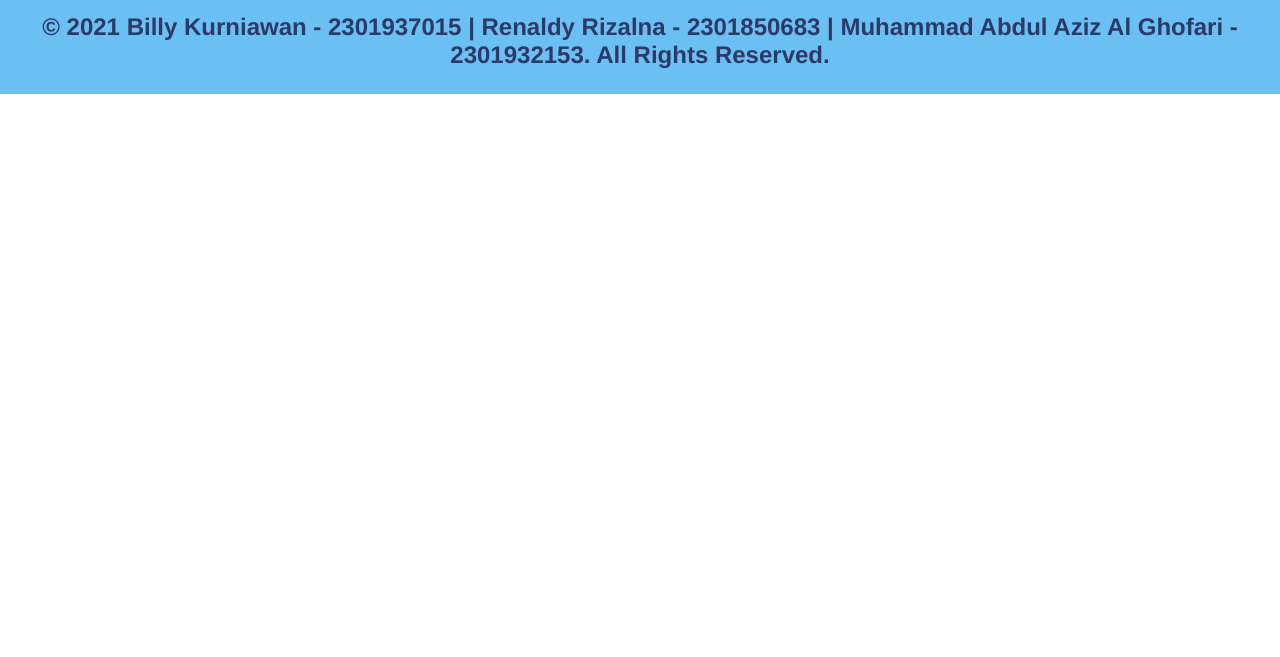
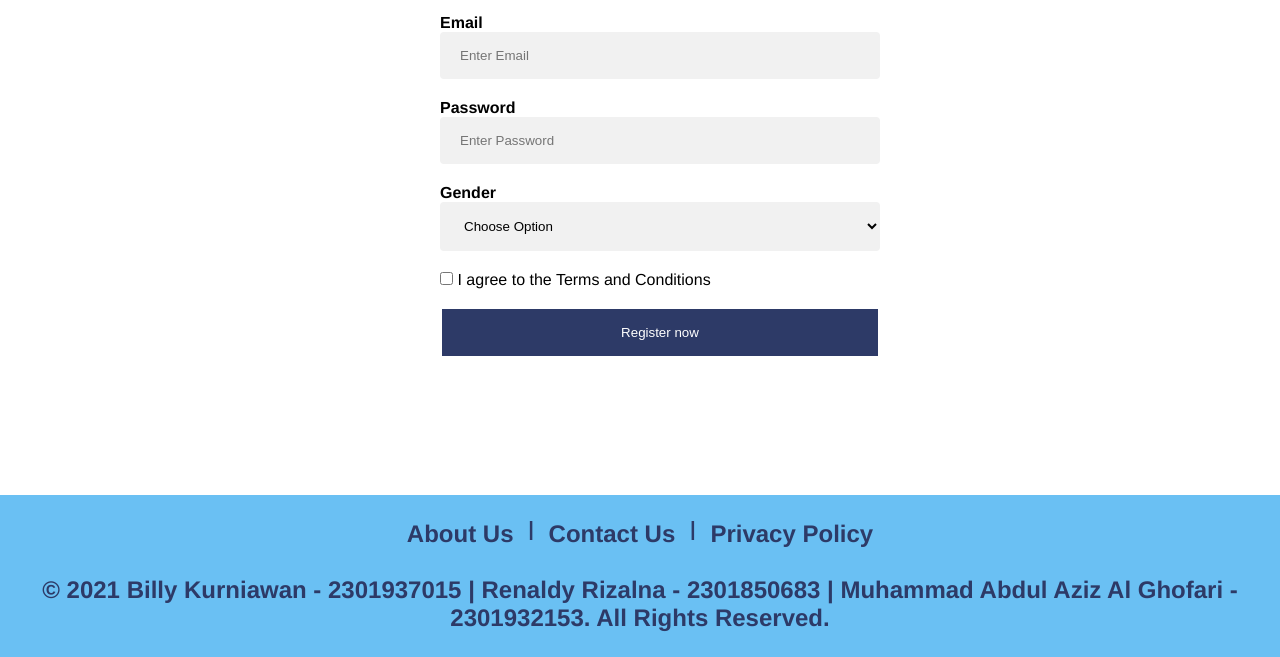
Before and after one commit to iridescent7/project-hci, a plain HTML site: page Frawlhalla/playNow.html in a window 1280 px wide. Shown: the part 315-972 px from the top of the page. Before the commit the page ends 800 px from the top, so only its background shows below. Drawn offline with Linux system fonts and the light colour scheme; files whose address does not match are found by name.

Commit message:
feat: add styling to register page

```diff
--- a/Frawlhalla/playNow.html
+++ b/Frawlhalla/playNow.html
@@ -28,27 +28,21 @@
             </div>
             <img id="logo" src="../Assets/Logo.png">
         </div>
-        <!--
-        <div class="right-header padding-tb">
-            <a href="playNow.html" id="playnow-hl"
-                class="text-decoration-none font-helvetica text-bold text-blue text-size-small">Play
-                Now</a>
-        </div>
-        -->
     </header>
 
-    <section class="register-section">
+    <section class="register-section font-helvetica">
+        <p class="info-title text-blue font-helvetica text-bold margin-lr text-align-center text-size-big">Register</p>
         <form onsubmit="onRegister();return false;">
-            <label for="name"><b>Name</b></label>
+            <label for="name" class="inputLbl"><b>Name</b></label>
             <input type="text" placeholder="Enter Name" id="name" name="name">
 
-            <label for="email"><b>Email</b></label>
+            <label for="email" class="inputLbl"><b>Email</b></label>
             <input type="text" placeholder="Enter Email" id="email" name="email">
 
-            <label for="password"><b>Password</b></label>
+            <label for="password" class="inputLbl"><b>Password</b></label>
             <input type="password" placeholder="Enter Password" id="password" name="password">
 
-            <label for="gender"><b>Gender</b></label>
+            <label for="gender" class="inputLbl"><b>Gender</b></label>
             <select id="gender" name="gender">
                 <option value="">Choose Option</option>
                 <option value="male">Male</option>
@@ -57,11 +51,11 @@
             </select>
 
             <label>
-                <input type="checkbox" id="agreement" name="agreement"> I agree to the Terms and Conditions
+                <input type="checkbox" id="agreement" name="agreement" class="inputLbl"> I agree to the Terms and Conditions
             </label>
 
-            <button type="submit">Register now</button>
-            <b id="register-feedback"></b>
+            <button type="submit" class="btnSubmit">Register now</button>
+            <b id="register-feedback" class="font-helvetica"></b>
         </form>
     </section>
 
--- a/Frawlhalla/style.css
+++ b/Frawlhalla/style.css
@@ -122,14 +122,46 @@ header{
 
 .register-section {
     display: flex;
-    justify-content: center;
+    flex-direction: column;
+    align-items: center;
+    margin-top: 135px;
+    margin-bottom: 135px;
 }
 
 .register-section form {
     width: 400px;
+    justify-items: center;
     display: flex;
     flex-wrap: wrap;
     flex-direction: column;
+}
+
+.register-section > form > input{
+    width: 100%;
+    border: none;
+    padding: 16px 20px;
+    border-radius: 4px;
+    background-color: #f1f1f1;
+}
+
+.register-section > form > select{
+    border: none;
+    padding: 16px 20px;
+    border-radius: 4px;
+    background-color: #f1f1f1;
+}
+
+.btnSubmit{
+    background-color: #2d3a67;
+    border: none;
+    color: white;
+    padding: 16px 32px;
+    margin: 4px 2px;
+    cursor: pointer;
+}
+
+.register-section input, .register-section select{
+    margin-bottom: 20px;
 }
 
 #register-feedback {
@@ -264,7 +296,9 @@ footer{
         grid-template-columns: repeat(1, 100%);
     }
 
-
+    .register-section form{
+        width: 300px;
+    }
 }
 
 /* Event CSS */
```
Also changed, not shown: Frawlhalla/characters.html (+2 -3 lines), Frawlhalla/events.html (+2 -2 lines), Frawlhalla/index.html (+2 -2 lines), Frawlhalla/screenshots.html (+2 -2 lines).
